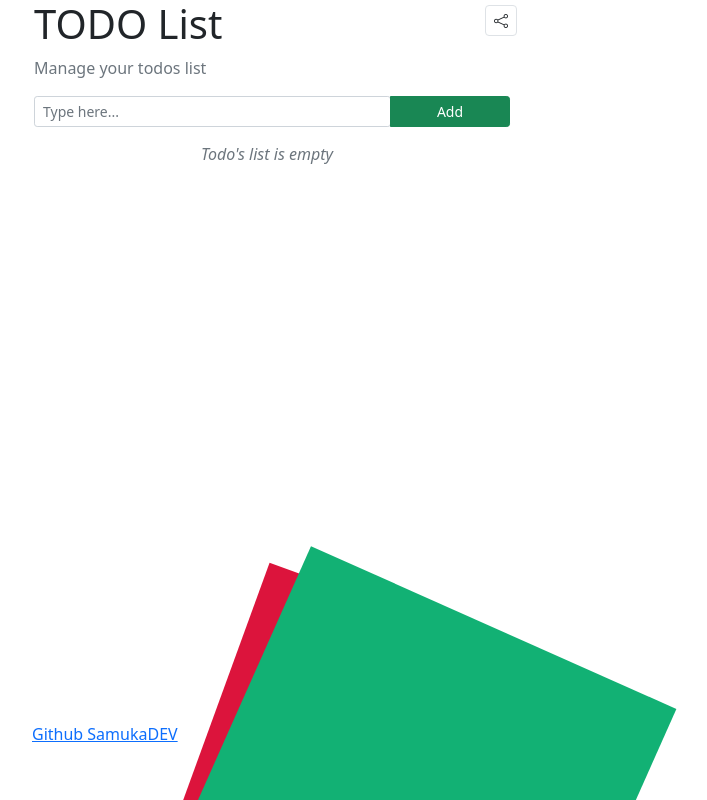
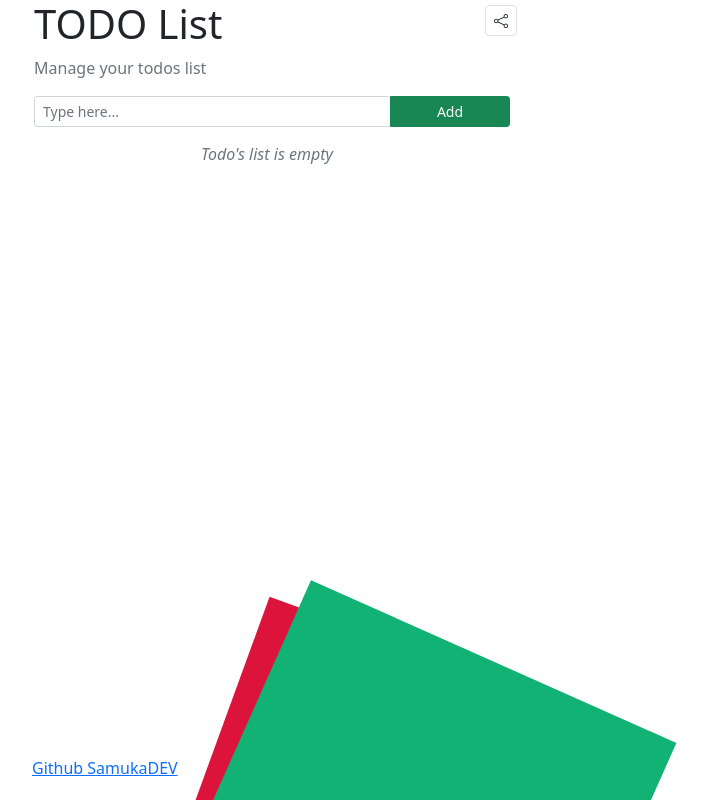
Before and after one commit to SamukaDEV/react-stackblitz, a React (Create React App) app: page / in a window 1280 px wide. Shown: the top 800 px of the page, without its empty margins (368-1075 px from the left). Built offline with nearby package versions, Linux system fonts and the light colour scheme.

Commit message:
1 file modified

```diff
--- a/src/style.css
+++ b/src/style.css
@@ -25,6 +25,7 @@ button:focus {
 .main-container {
   max-width: 500px;
   position: relative;
+  height: 100vh;
 }
 
 .btn-save {
@@ -44,7 +45,7 @@ button:focus {
   margin-top: 15px;
   overflow: hidden;
   overflow-y: auto;
-  height: 78vh;
+  height: 68vh;
   padding-right: 10px;
 }
 
```
